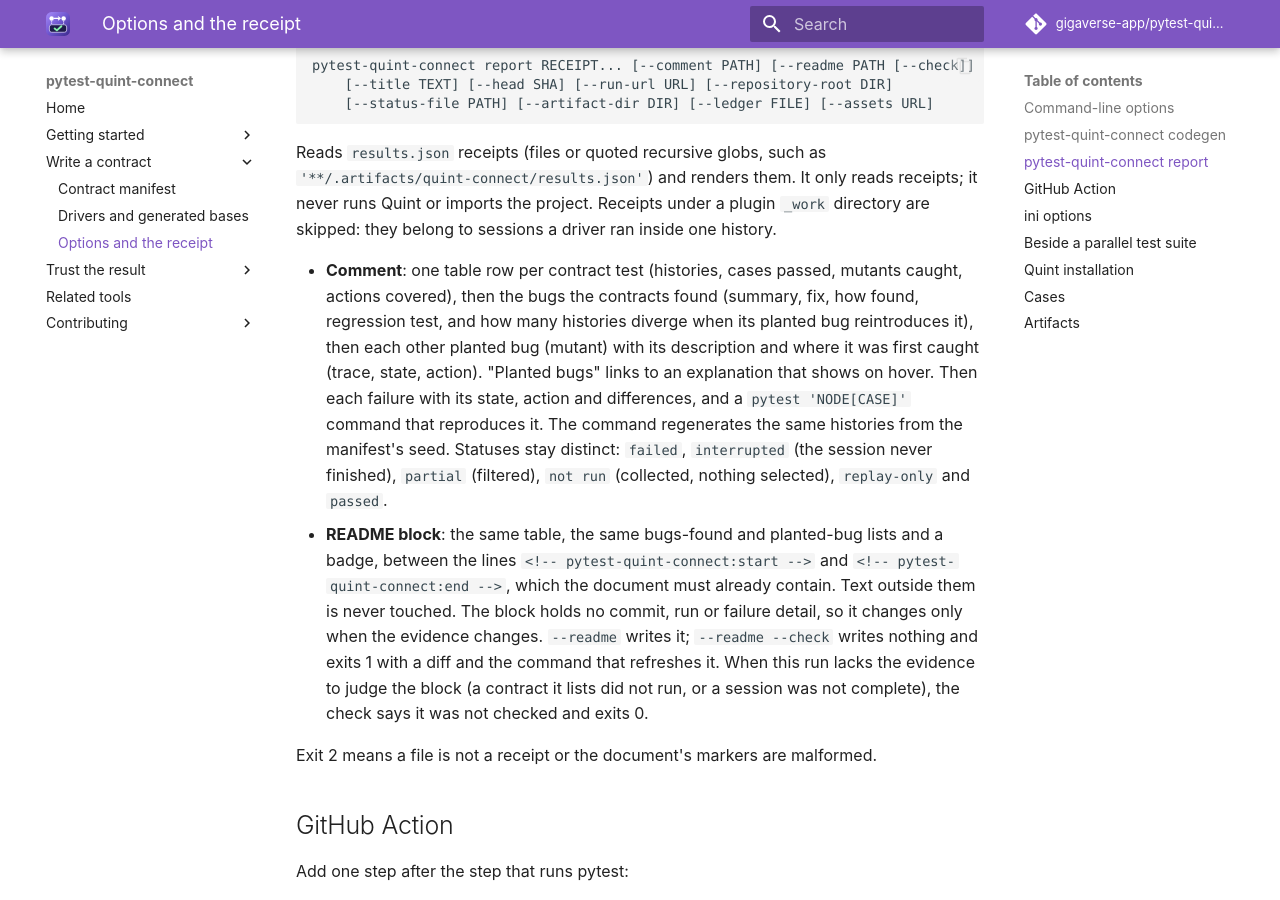
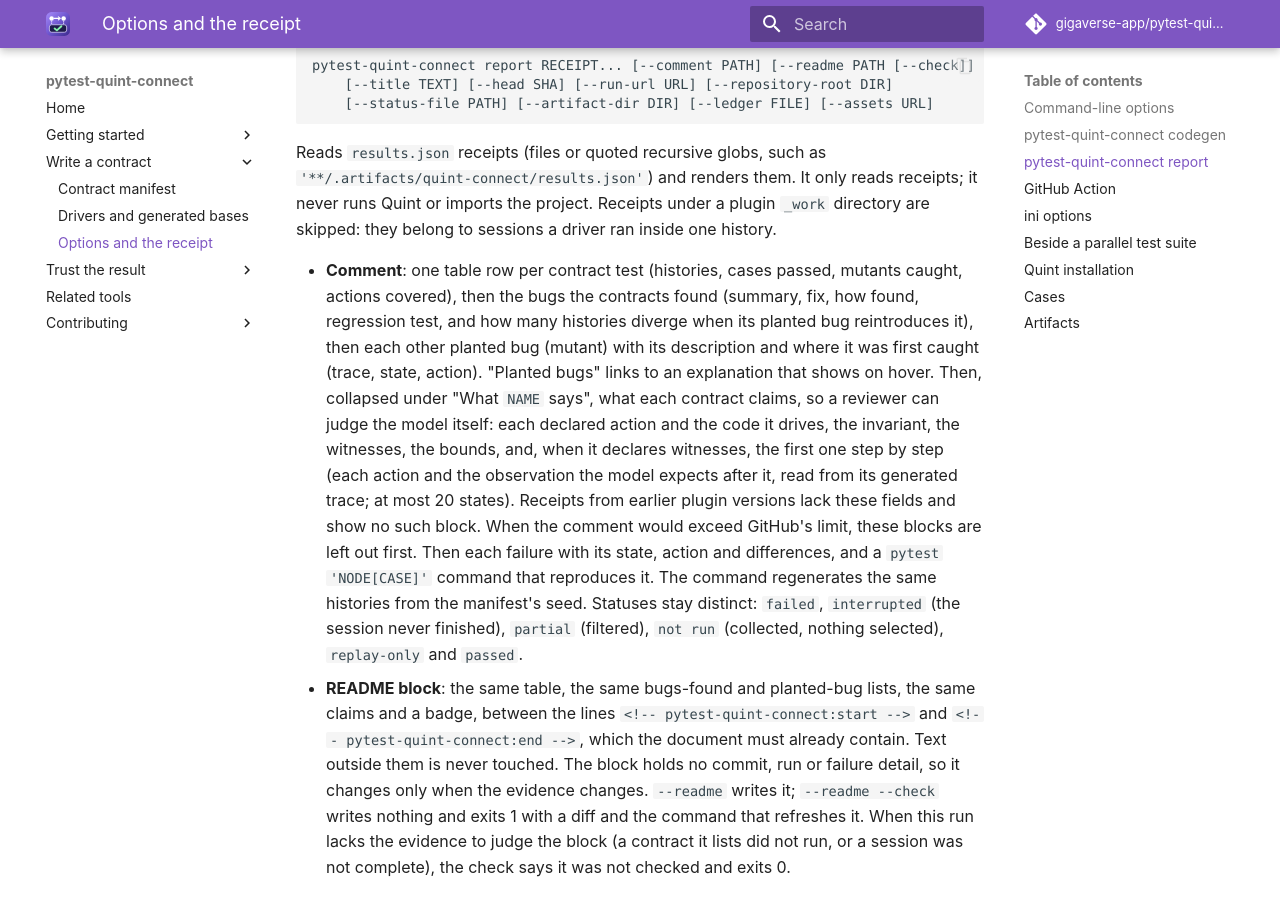
Before and after one commit to gigaverse-app/pytest-quint-connect, an MkDocs documentation site: the page built from docs/reference.md, in a window 1280 px wide and 900 px high, scrolled down 912 px. Built offline with MkDocs 1.6.1 and Material for MkDocs 9.7.7, drawn with Linux system fonts in a browser that asks for light colours; comment, search, counter and statistics services are not loaded.

Commit message:
test(report): cover what each contract claims, from fresh receipts
Regenerate the passed and bug-found receipt fixtures from real runs, test the
claims block (content, escaping, old receipts, step cap, budget) and the new
receipt fields with pytester, refresh the README block and document both.

Co-Authored-By: Claude Opus 5.5 <noreply@anthropic.com>

```diff
--- a/docs/reference.md
+++ b/docs/reference.md
@@ -38,13 +38,19 @@ skipped: they belong to sessions a driver ran inside one history.
   actions covered), then the bugs the contracts found (summary, fix, how found, regression
   test, and how many histories diverge when its planted bug reintroduces it), then each
   other planted bug (mutant) with its description and where it was first caught (trace,
-  state, action). "Planted bugs" links to an explanation that shows on hover. Then each failure with its state,
+  state, action). "Planted bugs" links to an explanation that shows on hover. Then, collapsed
+  under "What `NAME` says", what each contract claims, so a reviewer can judge the model
+  itself: each declared action and the code it drives, the invariant, the witnesses, the
+  bounds, and, when it declares witnesses, the first one step by step (each action and the observation the model
+  expects after it, read from its generated trace; at most 20 states). Receipts from
+  earlier plugin versions lack these fields and show no such block. When the comment would exceed
+  GitHub's limit, these blocks are left out first. Then each failure with its state,
   action and differences, and a
   `pytest 'NODE[CASE]'` command that reproduces it. The command regenerates the same
   histories from the manifest's seed. Statuses stay distinct: `failed`, `interrupted`
   (the session never finished), `partial` (filtered), `not run` (collected, nothing
   selected), `replay-only` and `passed`.
-- **README block**: the same table, the same bugs-found and planted-bug lists and a badge, between the lines
+- **README block**: the same table, the same bugs-found and planted-bug lists, the same claims and a badge, between the lines
   `<!-- pytest-quint-connect:start -->` and `<!-- pytest-quint-connect:end -->`, which the
   document must already contain. Text outside them is never touched. The block holds no
   commit, run or failure detail, so it changes only when the evidence changes.
```
Also changed, not shown: README.md (+55 -0 lines), docs/ci.md (+2 -1 lines), 5 other files.
